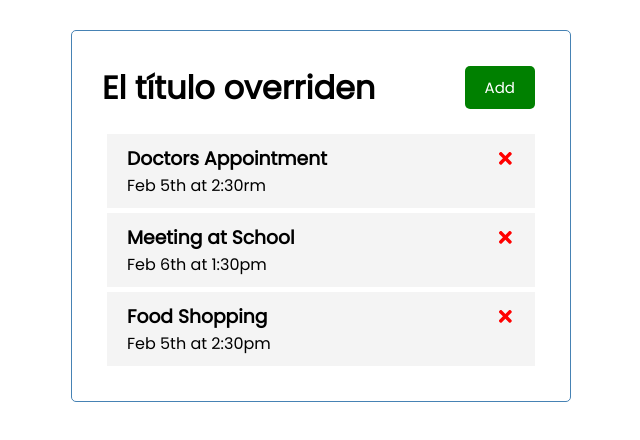
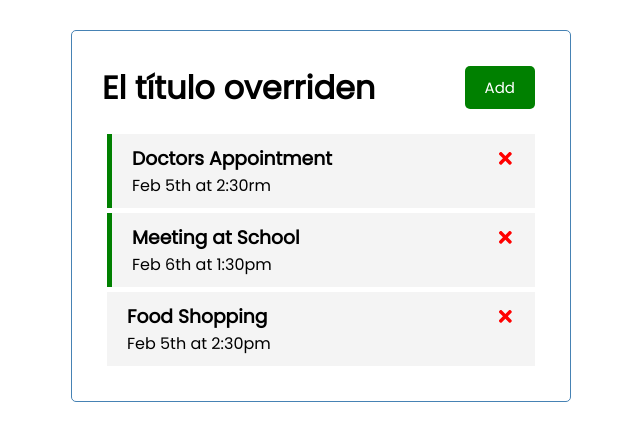
Before and after one commit to julabrego/react-task-tracker, a React (Create React App) app: page / in a window 1280 px wide. Shown: the top 440 px of the page, without its empty margins (319-959 px from the left). Built offline with nearby package versions, Linux system fonts and the light colour scheme.

Commit message:
task reminder

```diff
--- a/src/App.js
+++ b/src/App.js
@@ -26,13 +26,26 @@
 
   // Delete Task
   const deleteTask = (id) => {
-    console.log("delete", id);
+    setTasks(tasks.filter((task) => task.id !== id));
+  };
+
+  // Toggle reminder
+  const toggleReminder = (id) => {
+    setTasks(
+      tasks.map((task) =>
+        task.id === id ? { ...task, reminder: !task.reminder } : task
+      )
+    );
   };
 
   return (
     <div className="container">
       <Header title="El título overriden" />
-      <Tasks tasks={tasks} onDelete={deleteTask} />
+      {tasks.length > 0 ? (
+        <Tasks tasks={tasks} onDelete={deleteTask} onToggle={toggleReminder} />
+      ) : (
+        "No tasks to show"
+      )}
     </div>
   );
 }
--- a/src/components/Task.js
+++ b/src/components/Task.js
@@ -1,13 +1,16 @@
 import { FaTimes } from "react-icons/fa";
 
-const Task = ({ task, onDelete }) => {
+const Task = ({ task, onDelete, onToggle }) => {
   return (
-    <div className="task">
+    <div
+      className={`task ${task.reminder ? "reminder" : ""}`}
+      onDoubleClick={() => onToggle(task.id)}
+    >
       <h3>
         {task.text}{" "}
         <FaTimes
           style={{ color: "red", cursor: "pointer" }}
-          onClick={onDelete}
+          onClick={() => onDelete(task.id)}
         />
       </h3>
       <p>{task.day}</p>
--- a/src/components/Tasks.js
+++ b/src/components/Tasks.js
@@ -1,10 +1,15 @@
 import Task from "./Task";
 
-const Tasks = ({ tasks, onDelete }) => {
+const Tasks = ({ tasks, onDelete, onToggle }) => {
   return (
     <>
       {tasks.map((task) => (
-        <Task key={task.id} task={task} onDelete={onDelete} />
+        <Task
+          key={task.id}
+          task={task}
+          onDelete={onDelete}
+          onToggle={onToggle}
+        />
       ))}
     </>
   );
```
Also changed, not shown: 1 other file (tests, documents, lock files or other folders).
